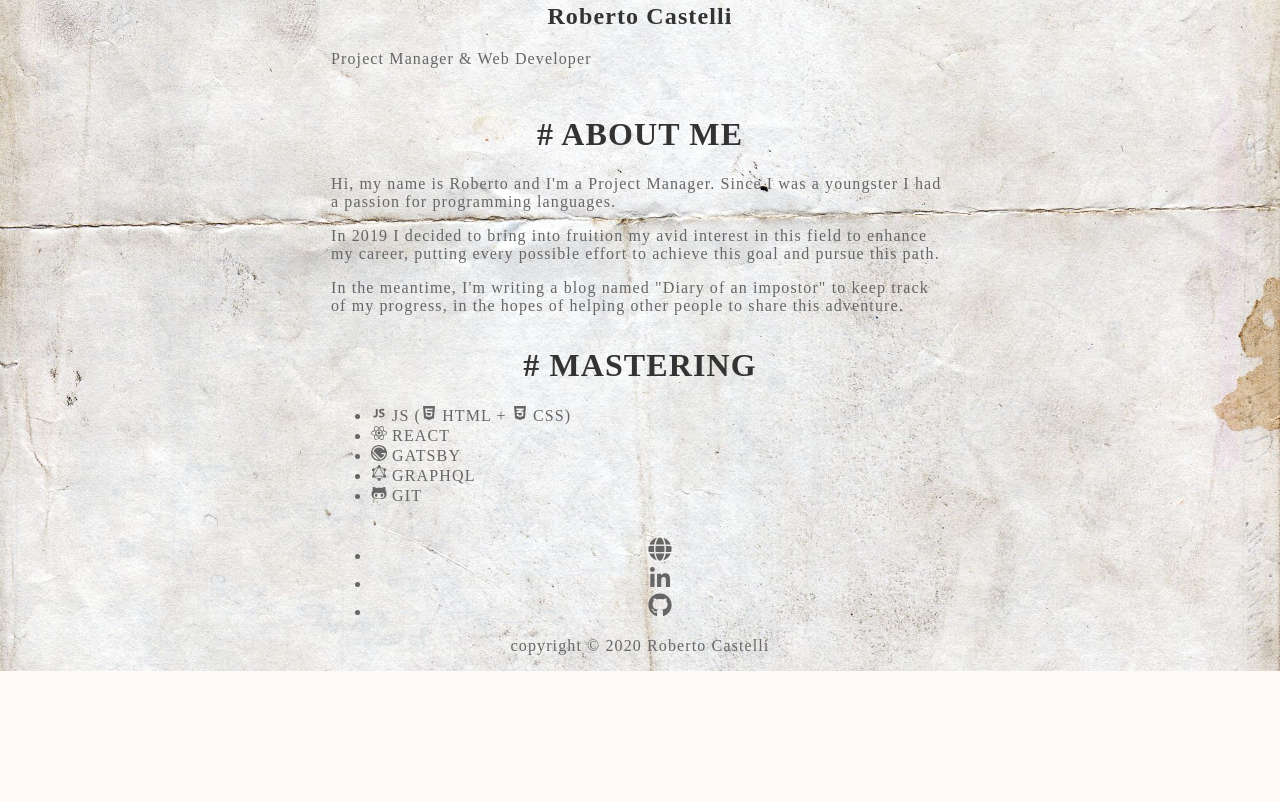
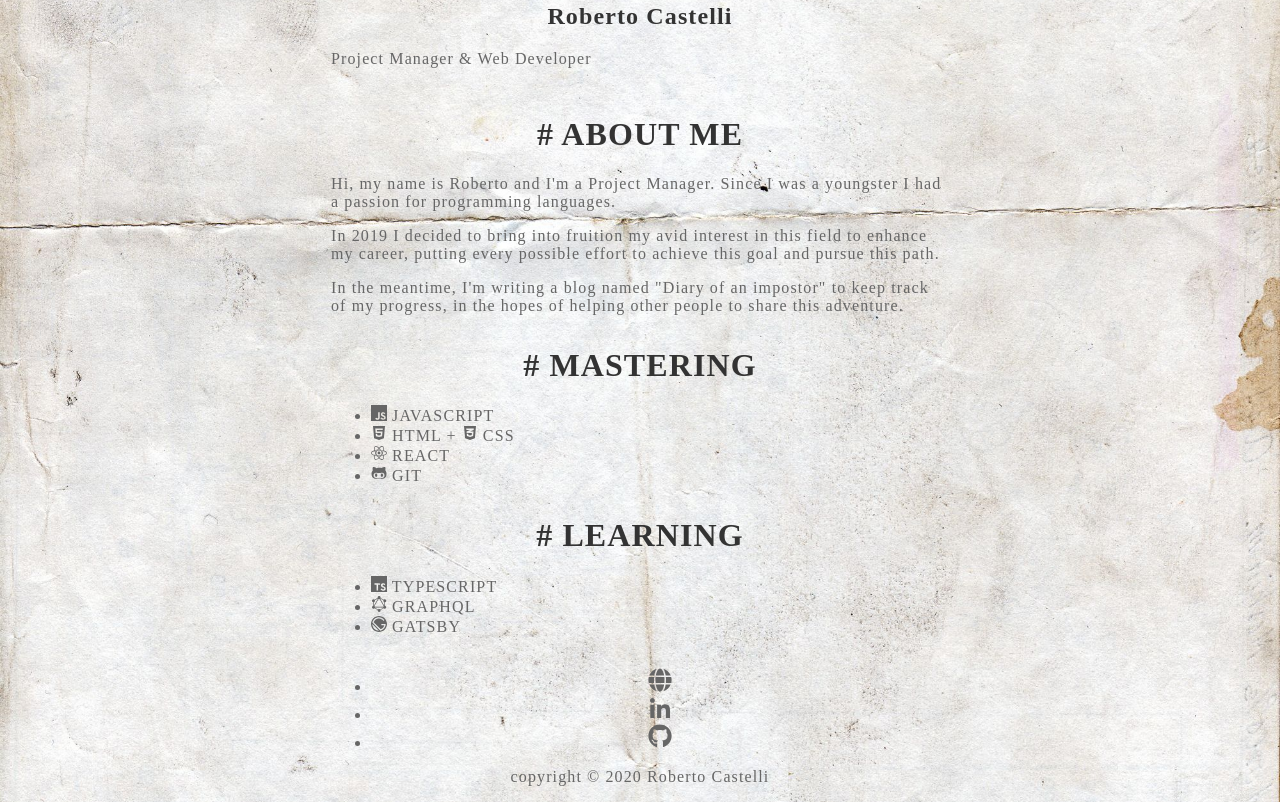
Before and after one commit to RobertoCastelli/portfolio-gatsby, a Gatsby site: page / in a window 1280 px wide. Shown: the part 694-1496 px from the top of the page. Before the commit the page ends 1365 px from the top, so only its background shows below. Built offline with nearby package versions, Linux system fonts and the light colour scheme; Gatsby itself is replaced by a stand-in of ours; a web font is replaced by a local one.

Commit message:
deleted some tags. About me page updated

```diff
--- a/package.json
+++ b/package.json
@@ -28,7 +28,7 @@
     "react": "^16.12.0",
     "react-dom": "^16.12.0",
     "react-helmet": "^6.1.0",
-    "react-icons": "^3.10.0"
+    "react-icons": "^3.11.0"
   },
   "devDependencies": {
     "prettier": "2.0.5"
--- a/src/pages/index.js
+++ b/src/pages/index.js
@@ -2,9 +2,9 @@ import React from "react"
 import Layout from "../components/Layout"
 import indexStyle from "./index.module.css"
 import "./index.css"
+import { GrGatsbyjs, GrGraphQl } from "react-icons/gr"
 import { FaReact, FaGithubAlt, FaHtml5, FaCss3Alt } from "react-icons/fa"
-import { GrGatsbyjs, GrGraphQl } from "react-icons/gr"
-import { DiJavascript1 } from "react-icons/di"
+import { SiJavascript, SiTypescript } from "react-icons/si"
 import Head from "../components/Head"
 
 export default function Home() {
@@ -37,7 +37,16 @@ export default function Home() {
             rel="noreferrer noopener"
           >
             <li>
-              <DiJavascript1 /> JS (<FaHtml5 /> HTML + <FaCss3Alt /> CSS)
+              <SiJavascript /> JAVASCRIPT
+            </li>
+          </a>
+          <a
+            href="https://developer.mozilla.org/it/docs/Web/JavaScript"
+            target="_black"
+            rel="noreferrer noopener"
+          >
+            <li>
+              <FaHtml5 /> HTML + <FaCss3Alt /> CSS
             </li>
           </a>
           <a
@@ -50,12 +59,24 @@ export default function Home() {
             </li>
           </a>
           <a
-            href="https://www.gatsbyjs.org/"
+            href="https://github.com/RobertoCastelli"
             target="_blank"
             rel="noreferrer noopener"
           >
             <li>
-              <GrGatsbyjs /> GATSBY
+              <FaGithubAlt /> GIT
+            </li>
+          </a>
+        </ul>
+        <h1># LEARNING</h1>
+        <ul className={indexStyle.indexList}>
+          <a
+            href="https://www.typescriptlang.org/"
+            target="_blank"
+            rel="noreferrer noopener"
+          >
+            <li>
+              <SiTypescript /> TYPESCRIPT
             </li>
           </a>
           <a
@@ -68,12 +89,12 @@ export default function Home() {
             </li>
           </a>
           <a
-            href="https://github.com/RobertoCastelli"
+            href="https://www.gatsbyjs.org/"
             target="_blank"
             rel="noreferrer noopener"
           >
             <li>
-              <FaGithubAlt /> GIT
+              <GrGatsbyjs /> GATSBY
             </li>
           </a>
         </ul>
--- a/src/posts/008.md
+++ b/src/posts/008.md
@@ -2,7 +2,7 @@
 title: "pag.8 BODY & MIND"
 date:  2019-11-22
 intro: "Sports not only build better athletes but also better people ~ Julie Foudy"
-tags: ["generic", "react", "sport"]
+tags: ["generic", "react" ]
 ---
 
 ## pag.8 BODY & MIND
--- a/src/posts/010.md
+++ b/src/posts/010.md
@@ -2,7 +2,7 @@
 title: "pag.10 MEET UP"
 date:   2019-12-17
 intro: "I meet people and they become chapters in my stories. ~ Avijeet Das"
-tags: ["generic", "meetups"]
+tags: ["generic"]
 ---
 
 ## pag.10 TIME TO REACT
```
Also changed, not shown: 1 other file.
